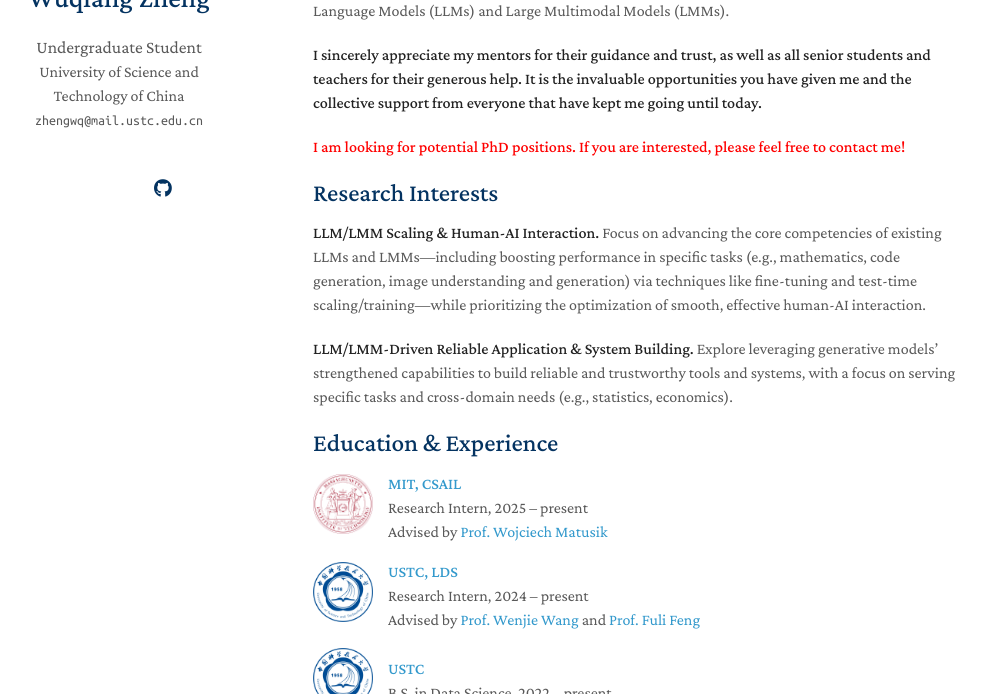
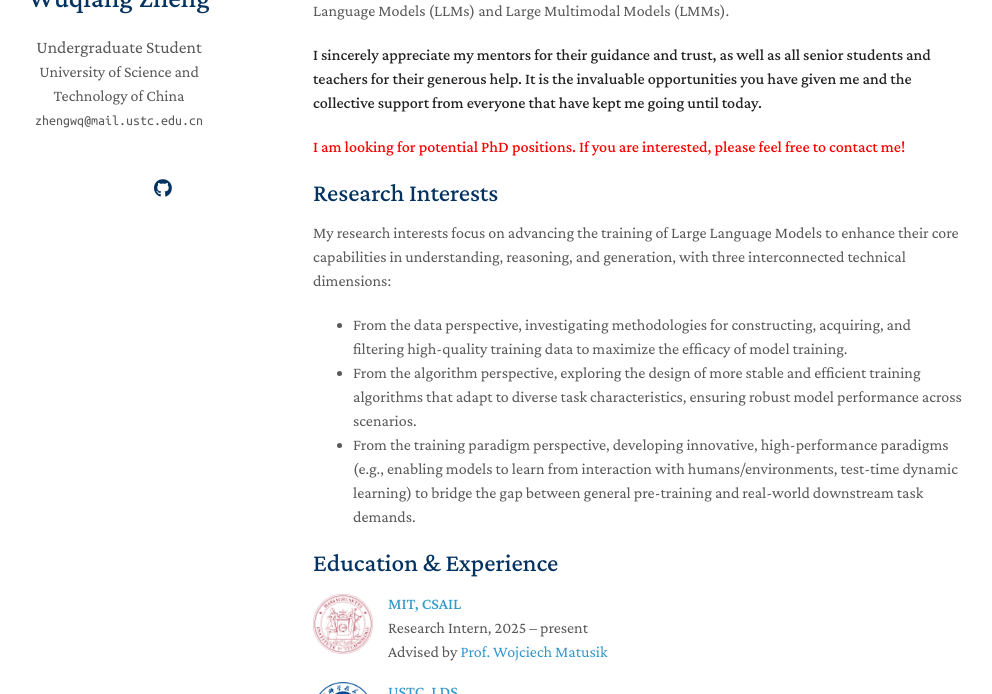
Before and after one commit to ZhengWwwq/ZhengWwwq.github.io, a Jekyll site: the page built from index.md, in a window 1280 px wide and 900 px high, cut to the strip 206-900 px from the top of the window. Shown: the whole strip, without its empty margins (157-1149 px from the left). Built offline with Jekyll 4.4.1, drawn with Linux system fonts in a browser that asks for light colours; a style sheet for code colours, icons or effects is not loaded; our own code applies the rules of GitHub Pages for plain Markdown files.

Commit message:
Update index.md

```diff
--- a/index.md
+++ b/index.md
@@ -12,11 +12,11 @@ I am an undergraduate student majoring in Data Science at the University of Scie
 
 ## Research Interests
 
-**LLM/LMM Scaling & Human-AI Interaction.**
-Focus on advancing the core competencies of existing LLMs and LMMs—including boosting performance in specific tasks (e.g., mathematics, code generation, image understanding and generation) via techniques like fine-tuning and test-time scaling/training—while prioritizing the optimization of smooth, effective human-AI interaction.
+My research interests focus on advancing the training of Large Language Models to enhance their core capabilities in understanding, reasoning, and generation, with three interconnected technical dimensions:
 
-**LLM/LMM-Driven Reliable Application & System Building.**
-Explore leveraging generative models’ strengthened capabilities to build reliable and trustworthy tools and systems, with a focus on serving specific tasks and cross-domain needs (e.g., statistics, economics).
++ From the data perspective, investigating methodologies for constructing, acquiring, and filtering high-quality training data to maximize the efficacy of model training.
++ From the algorithm perspective, exploring the design of more stable and efficient training algorithms that adapt to diverse task characteristics, ensuring robust model performance across scenarios.
++ From the training paradigm perspective, developing innovative, high-performance paradigms (e.g., enabling models to learn from interaction with humans/environments, test-time dynamic learning) to bridge the gap between general pre-training and real-world downstream task demands.
 
 ## Education & Experience
 
```
